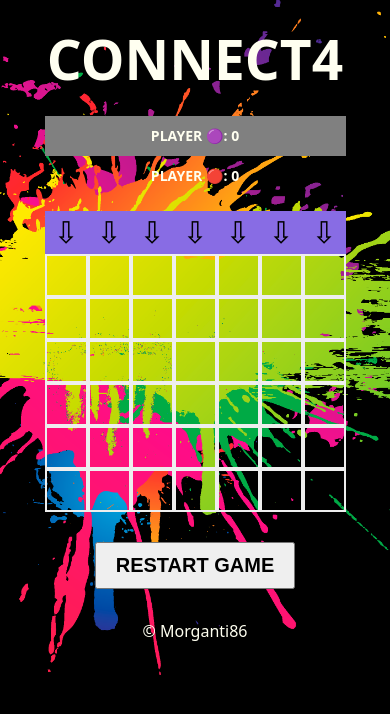
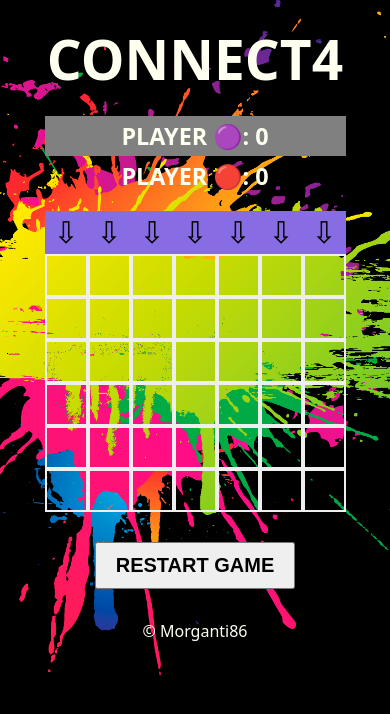
Before and after one commit to Morganti86/Connect4, a React (Vite) app: page / in a window 390 px wide. Shown: the top 714 px of the page. Built offline with nearby package versions, Linux system fonts and the light colour scheme.

Commit message:
css adjust 3

```diff
--- a/src/index.css
+++ b/src/index.css
@@ -166,11 +166,11 @@ body {
   }
 
   .turn {
-    font-size: 12px;
+    font-size: 20px;
   }
 }
 
-@media (max-width: 300px) {
+/* @media (max-width: 300px) {
   .square {
     width: 39px;
     height: 39px;
@@ -184,6 +184,6 @@ body {
   }
 
   .turn {
-    font-size: 10px;
+    font-size: 20px;
   }
-}
+} */
```
